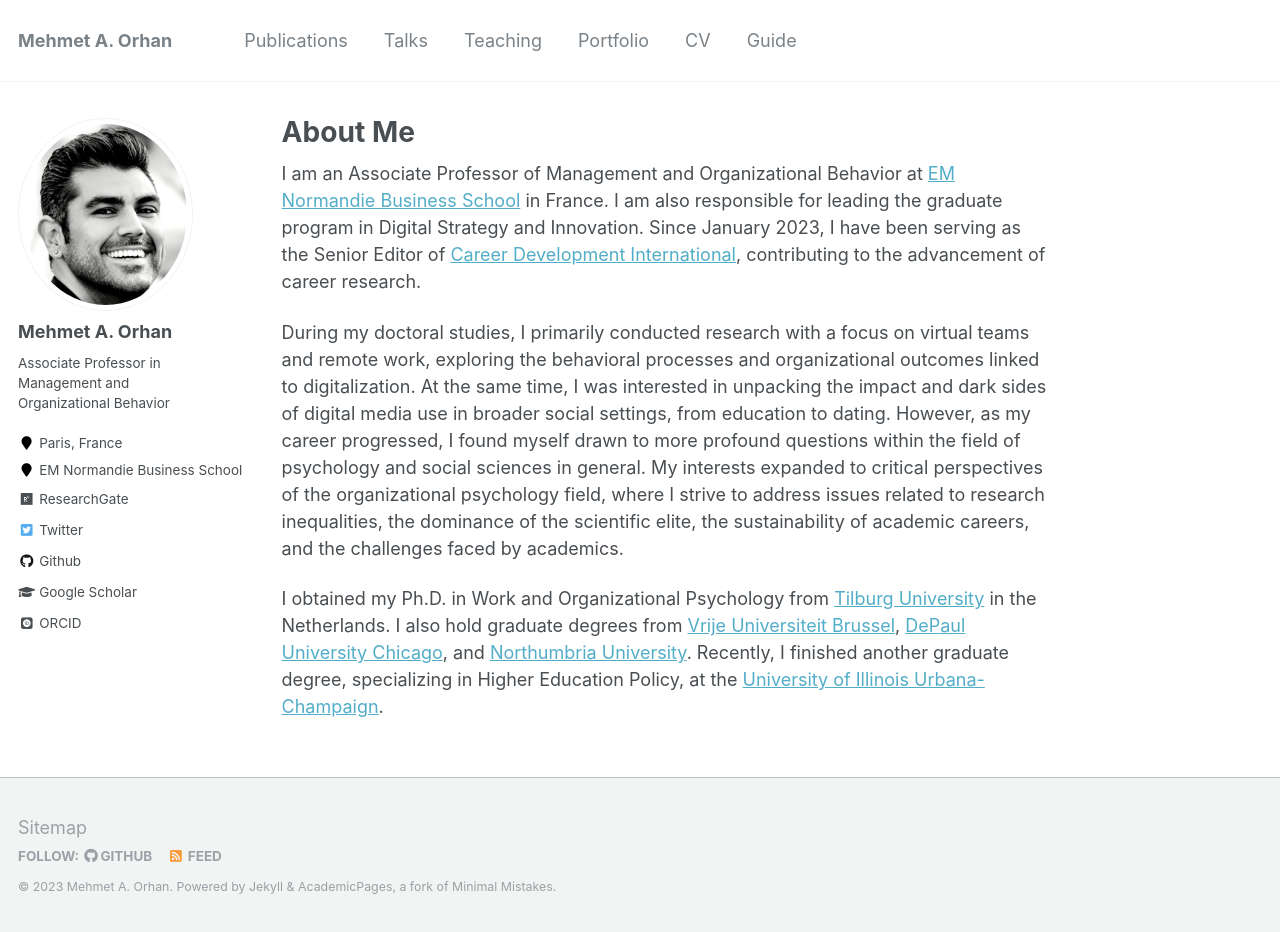
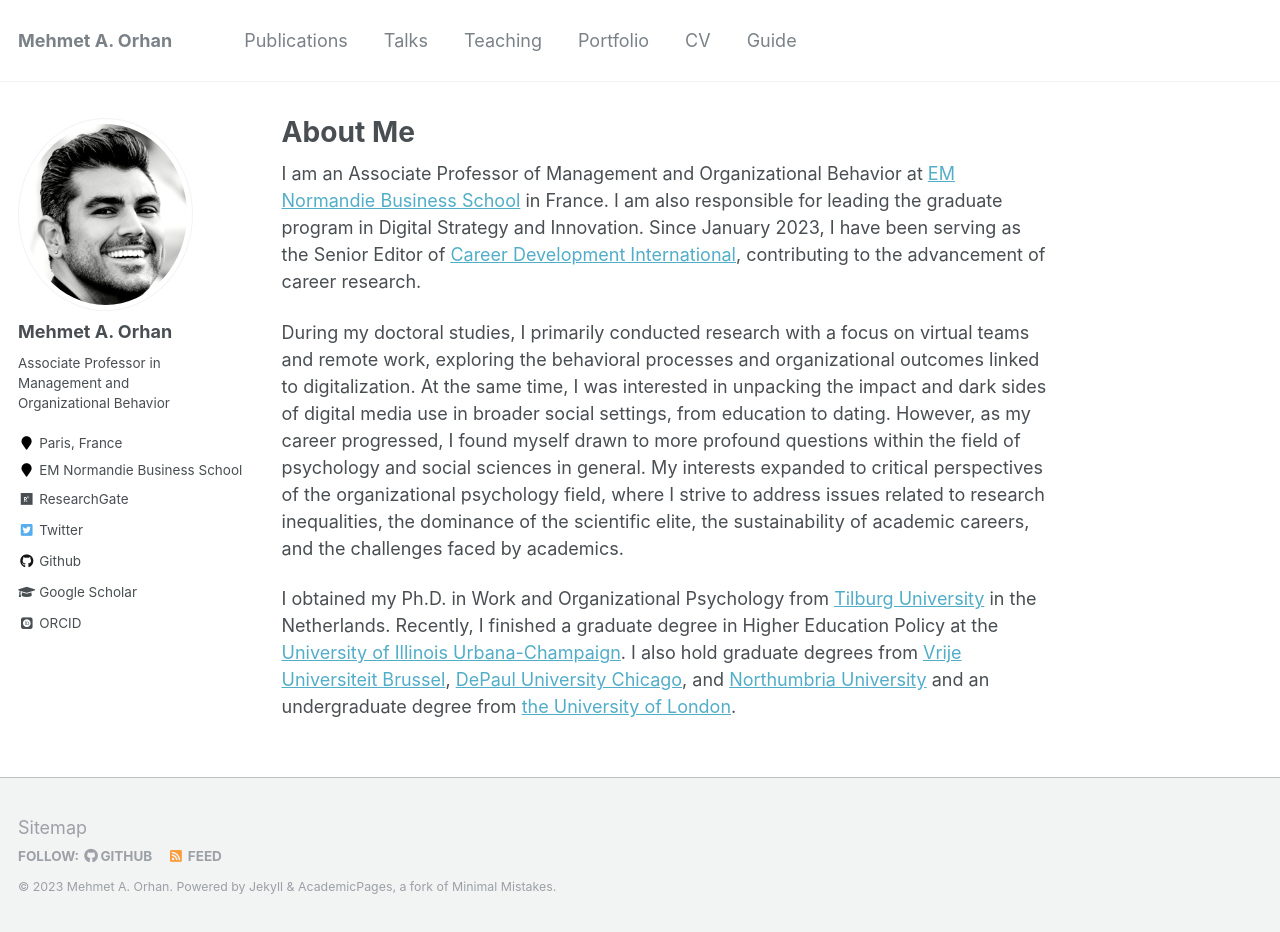
Before and after one commit to maorhan/maorhan.github.io, a Jekyll site: the page built from _pages/about.md, in a window 1280 px wide and 932 px high. Built offline with Jekyll 4.4.1, drawn with Linux system fonts in a browser that asks for light colours; some web fonts are replaced.

Commit message:
Update about.md

```diff
--- a/_pages/about.md
+++ b/_pages/about.md
@@ -12,4 +12,4 @@ I am an Associate Professor of Management and Organizational Behavior at [EM Nor
 
 During my doctoral studies, I primarily conducted research with a focus on virtual teams and remote work, exploring the behavioral processes and organizational outcomes linked to digitalization. At the same time, I was interested in unpacking the impact and dark sides of digital media use in broader social settings, from education to dating. However, as my career progressed, I found myself drawn to more profound questions within the field of psychology and social sciences in general. My interests expanded to critical perspectives of the organizational psychology field, where I strive to address issues related to research inequalities, the dominance of the scientific elite, the sustainability of academic careers, and the challenges faced by academics.
 
-I obtained my Ph.D. in Work and Organizational Psychology from [Tilburg University]( https://tilburguniversity.edu) in the Netherlands. I also hold graduate degrees from [Vrije Universiteit Brussel]( https://vub.ac.be), [DePaul University Chicago](https://kellstadt.depaul.edu), and [Northumbria University]( https://northumbria.ac.uk). Recently, I finished another graduate degree, specializing in Higher Education Policy, at the [University of Illinois Urbana-Champaign](https://illinois.edu/).
+I obtained my Ph.D. in Work and Organizational Psychology from [Tilburg University]( https://tilburguniversity.edu) in the Netherlands. Recently, I finished a graduate degree in Higher Education Policy at the [University of Illinois Urbana-Champaign](https://illinois.edu/). I also hold graduate degrees from [Vrije Universiteit Brussel](https://vub.ac.be), [DePaul University Chicago](https://kellstadt.depaul.edu), and [Northumbria University]( https://northumbria.ac.uk) and an undergraduate degree from [the University of London](https://london.ac.uk).
```
